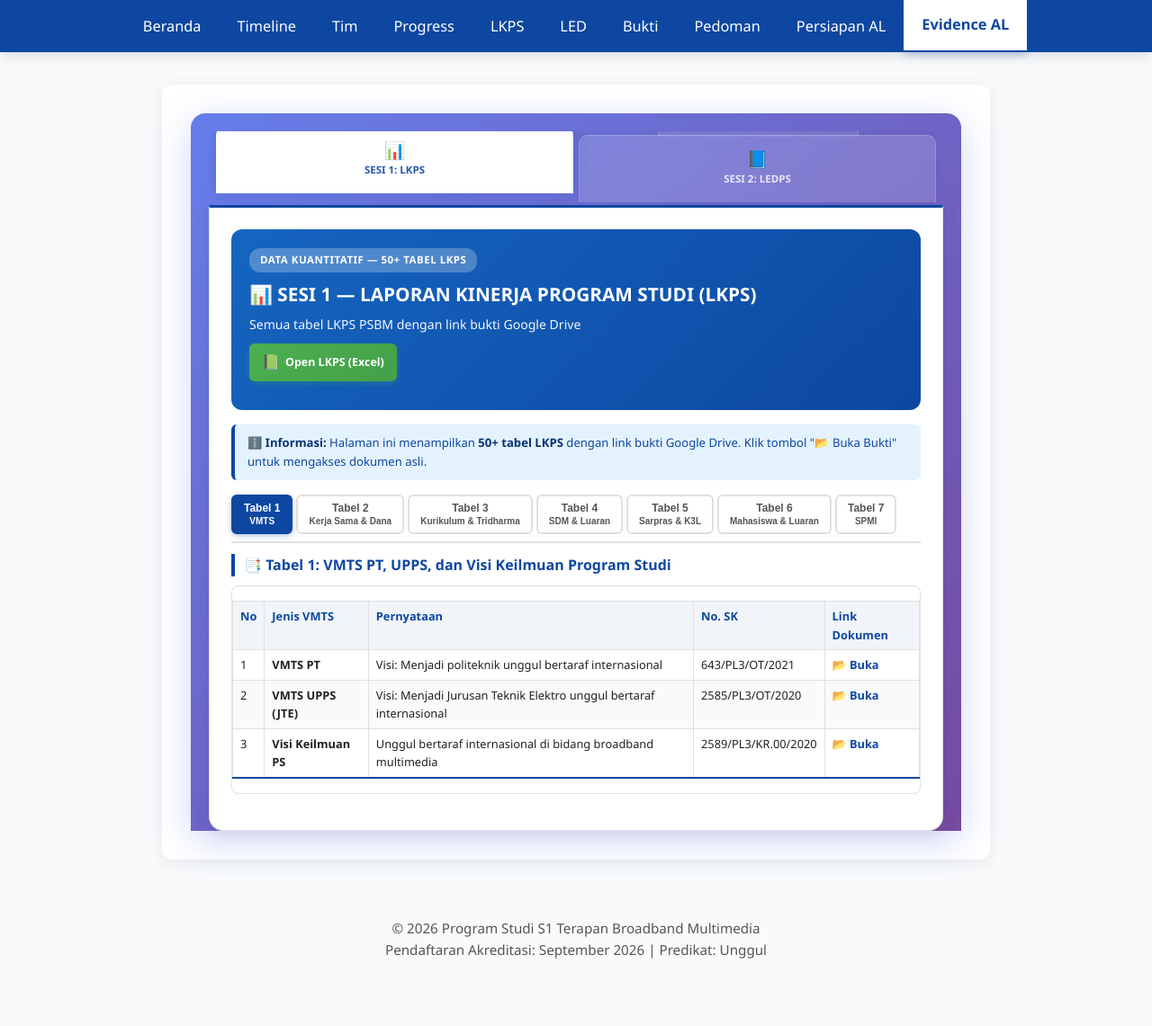
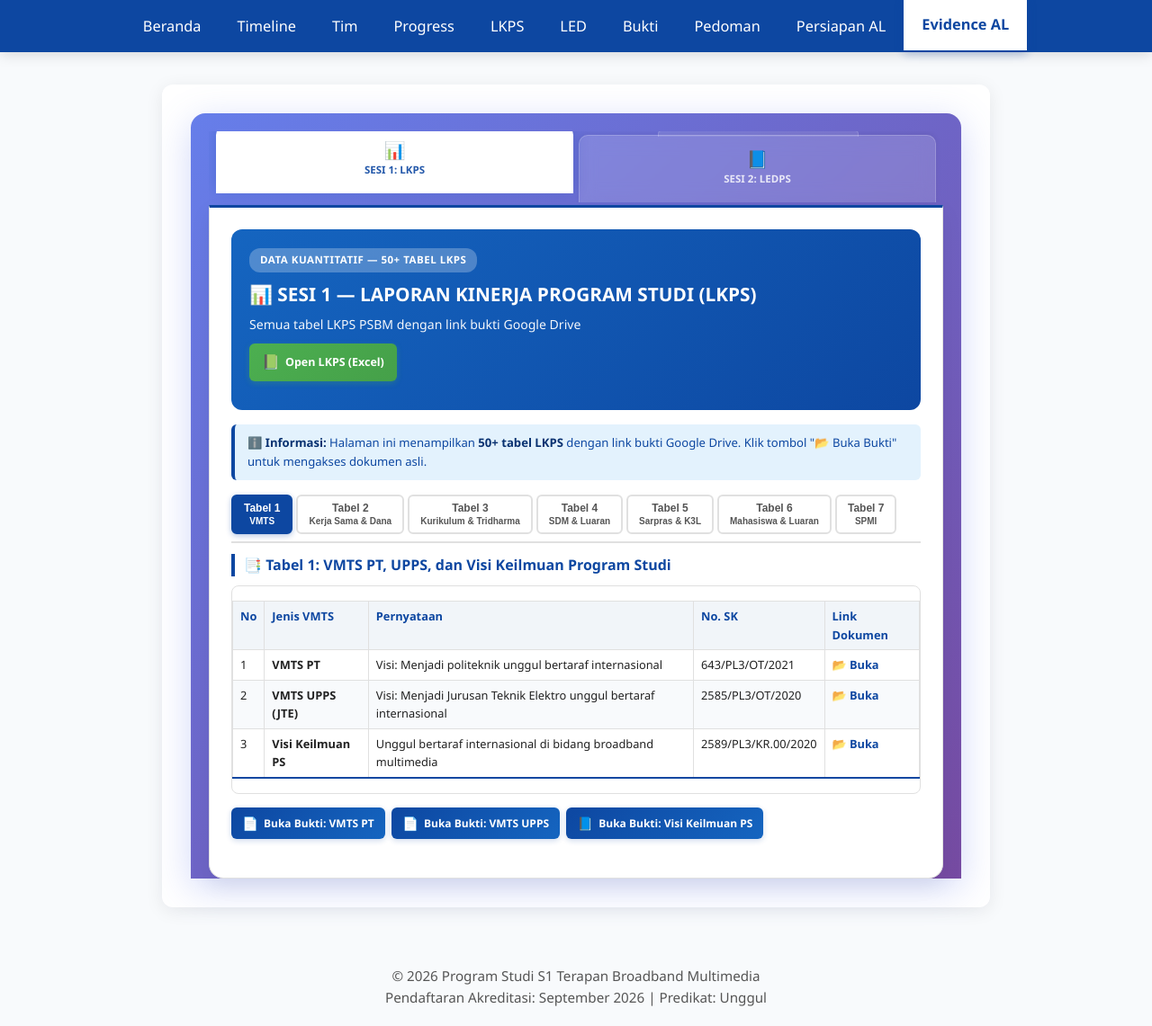
Before and after one commit to portal-psbm/aksibm-26, a Jekyll site: the page built from evidence-al.md, in a window 1280 px wide and 1141 px high. Shown: the whole window at 90% size. Built offline with Jekyll 4.4.1, drawn with Linux system fonts in a browser that asks for light colours.

Commit message:
update evidence-al

```diff
--- a/evidence-al.md
+++ b/evidence-al.md
@@ -181,7 +181,13 @@ permalink: /evidence-al/
                 <tr><td>3</td><td><strong>Visi Keilmuan PS</strong></td><td>Unggul bertaraf internasional di bidang broadband multimedia</td><td>2589/PL3/KR.00/2020</td><td class="link-cell"><a href="https://drive.google.com/drive/folders/1kEN_2TU9W6vch8kkKwB0qG83rU89ujxf" target="_blank">📂 Buka</a></td></tr>
               </tbody>
             </table>
-
+          </div>
+          <div style="margin-top:10px;">
+            <a href="https://drive.google.com/drive/folders/1EGqnMf6ZPJ_skiJBP5tOCXhlCJiYKqPU" target="_blank" class="table-link-btn"><span class="btn-icon">📄</span> Buka Bukti: VMTS PT</a>
+            <a href="https://drive.google.com/drive/folders/1JiRWv_v_-pbrFTMl74JwQzJ1ZNnCpcOt" target="_blank" class="table-link-btn"><span class="btn-icon">📄</span> Buka Bukti: VMTS UPPS</a>
+            <a href="https://drive.google.com/drive/folders/1kEN_2TU9W6vch8kkKwB0qG83rU89ujxf" target="_blank" class="table-link-btn"><span class="btn-icon">📘</span> Buka Bukti: Visi Keilmuan PS</a>
+          </div>
+        </div>
       </div>
 
       <!-- TABEL 2: KERJA SAMA & DANA -->
```
